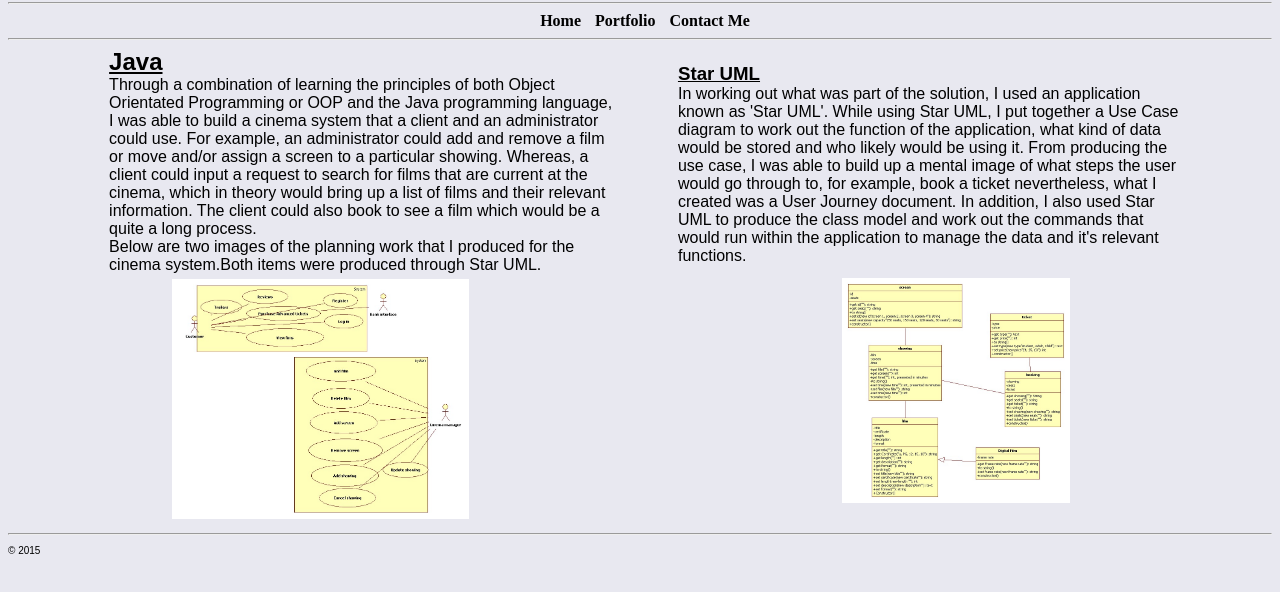
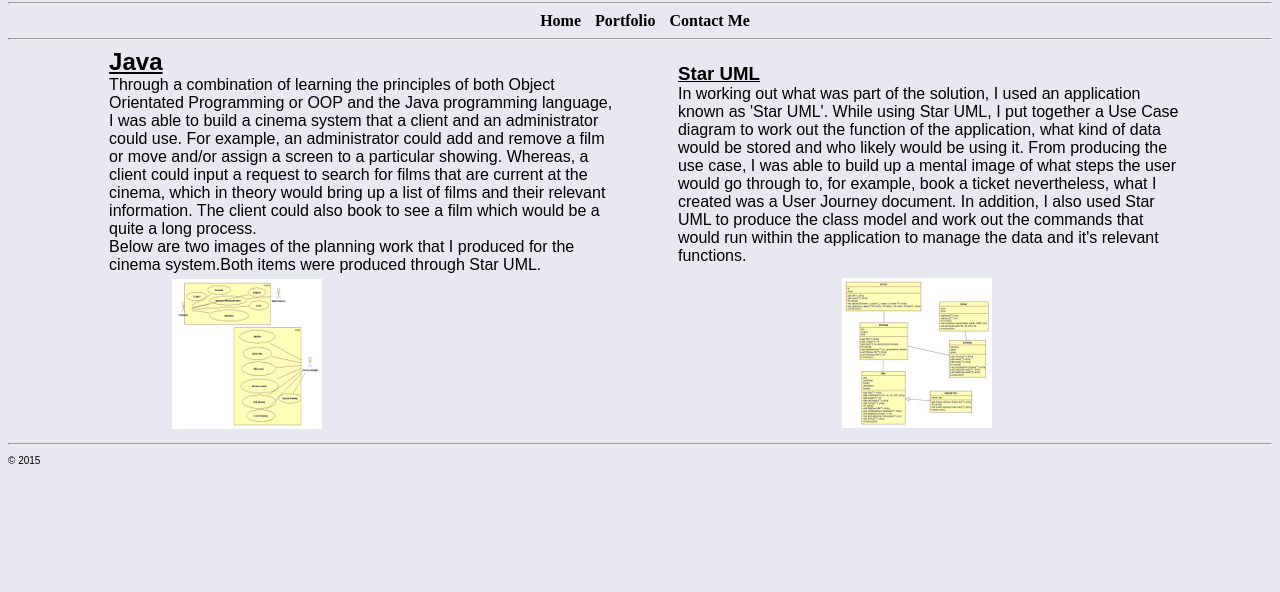
Before and after one commit to Jordan-Gifford/Jordan-Gifford, a plain HTML site: page java.html in a window 1280 px wide. Shown: the part 78-670 px from the top of the page. Drawn offline with Linux system fonts and the light colour scheme; a web font is replaced by a local one.

Commit message:
mainly resized images

```diff
--- a/java.html
+++ b/java.html
@@ -7,7 +7,9 @@
     <meta name="keywords" content="Java, Star UML, Oop, Cinema application">
     <meta name="author" content="Jordan Gifford">
 	<link href="static/css/class.css" rel="stylesheet" type="text/css" media="screen">
-    <link href="static/css/java.css" rel="stylesheet" type="text/css" media="screen">
+    <script type="text/javascript" src="static/JavaScript/lightbox.js"></script><!--reference to Java script file called lightbox-->
+	<link href="static/JavaScript/lightbox.css" rel="stylesheet" type="text/css" /><!--referencing the lightbox CSS document-->
+	<link href="static/css/java.css" rel="stylesheet" type="text/css" media="screen">
 	<link href='https://fonts.googleapis.com/css?family=Aldrich' rel='stylesheet' type='text/css'><!--Google fonts-->
     <title>My Personal Portfolio-Java</title>
 </head>
@@ -34,10 +36,10 @@
 </div>
 <div id="images">
 	<div id="ucd_image">
-		<a href="static/images/user_case_diagram_resized.jpg"><img src="static/images/user_case_diagram.jpg" alt="Picture of a User Case Diagram"/></a>
-	</div>
+		<a href="static/images/user_case_diagram.png" rel="lightbox" title="A user case diagram of the cinema system."><img src="static/images/user_case_diagram_resized.png" alt="language programme" /></a>
+				</div>
 	<div id="ld_image">
-		<a href="static/images/logical_diagram_resized.jpg"><img src="static/images/logical_diagram.jpg" alt="Picture of a Logical Diagram"/></a>
+		<a href="static/images/logical_diagram.png" rel="lightbox" title="A logical diagram of the cinema system, displaying the classes that make up a cinema system."><img src="static/images/logical_diagram_resized.png" alt="language programme" /></a>
 	</div>
 </div>
 <div class="footer">
--- a/static/css/java.css
+++ b/static/css/java.css
@@ -29,7 +29,6 @@ margin-bottom:0px;
 }
 img{
 padding-top:1%;
-width:60%;
 }
 #ucd_image{
 width:39.1%;
```
Also changed, not shown: project_management.html (+1 -1 lines), static/images/logical_diagram.jpg (deleted), static/images/logical_diagram.png (added), static/images/logical_diagram_resized.jpg (deleted), static/images/logical_diagram_resized.png (added), static/images/user_case_diagram.jpg (deleted), static/images/user_case_diagram.png (added), static/images/user_case_diagram_orginial.png (added), static/images/user_case_diagram_resized.jpg (deleted), static/images/user_case_diagram_resized.png (added).
